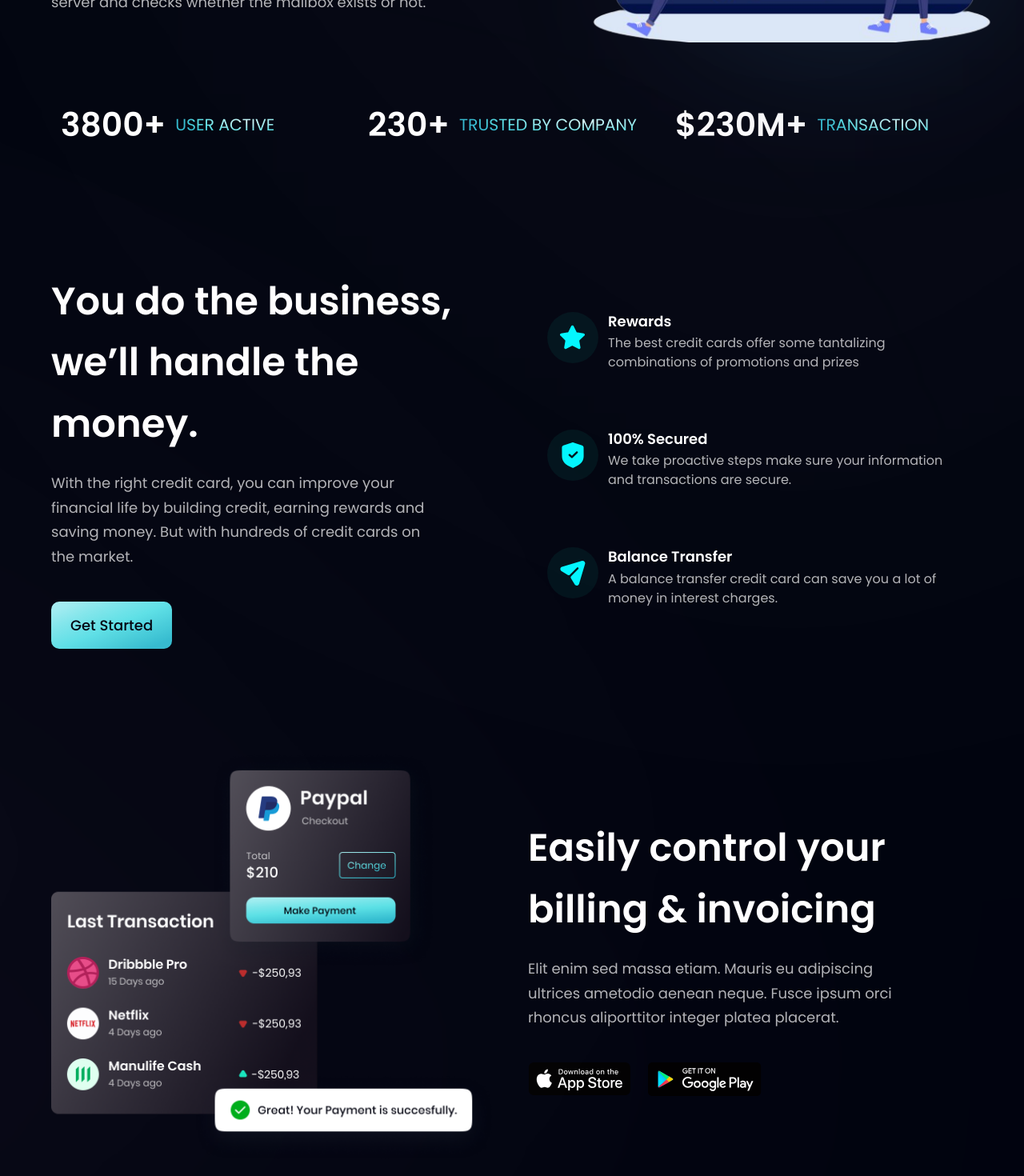
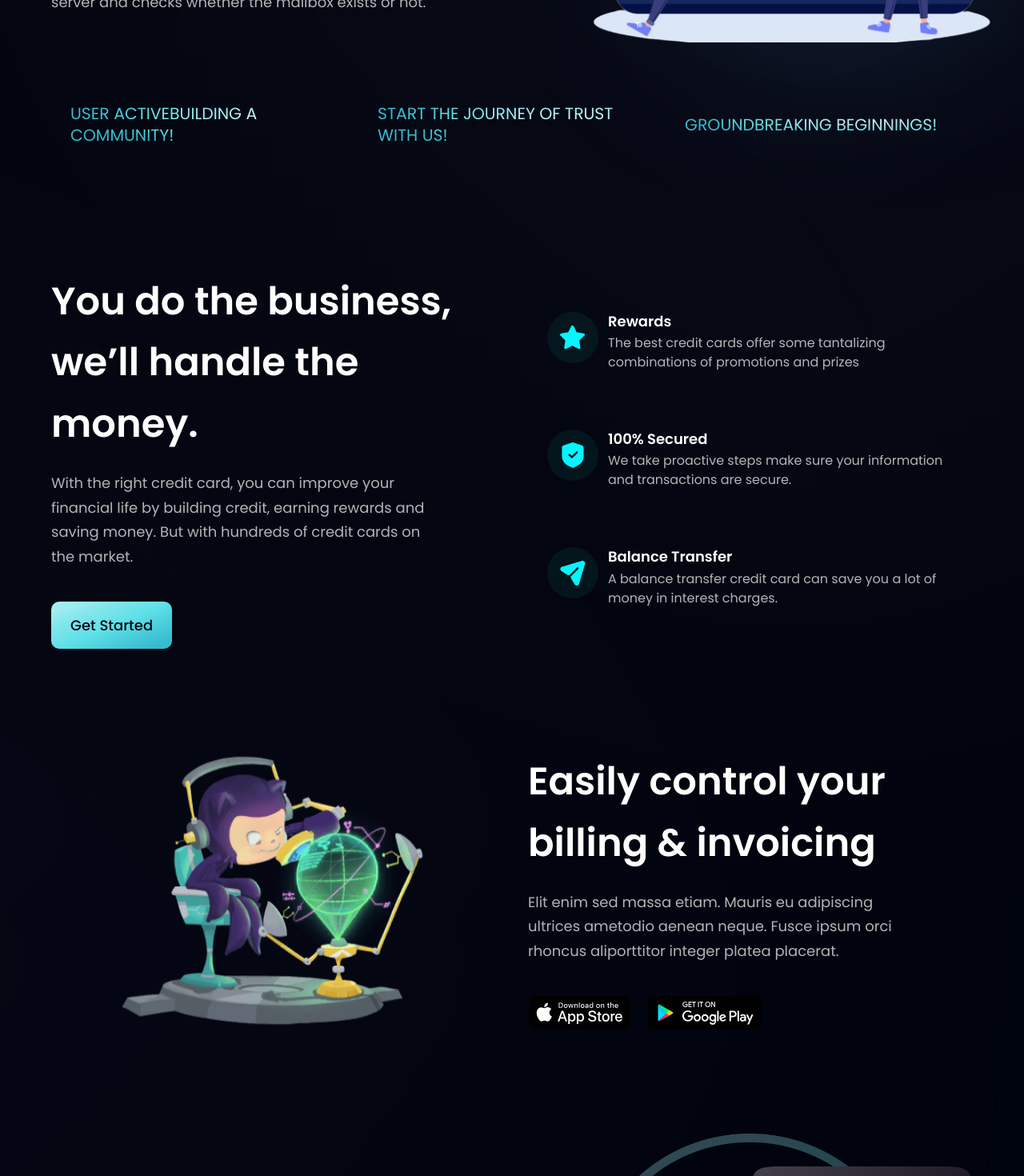
Before and after one commit to Ayaad72/Email-Verifier, a React (Vite) app: page / in a window 1280 px wide. Shown: the part 560-2030 px from the top of the page at 80% size. Built offline with nearby package versions, Linux system fonts and the light colour scheme.

Commit message:
melvin branch

```diff
--- a/src/components/Billing.jsx
+++ b/src/components/Billing.jsx
@@ -1,14 +1,15 @@
-import { apple, bill, google } from "../assets";
+import { apple, google } from "../assets";
 import styles, { layout } from "../style";
+import darkimg from "../../src/assets/dark.png";
 import "animate.css";
 
 const Billing = () => (
   <section id="product" className={layout.sectionReverse}>
     <div className={layout.sectionImgReverse}>
       <img
-        src={bill}
+        src={darkimg}
         alt="billing"
-        className="w-[100%] h-[100%] relative z-[5]"
+        className="w-[100%] h-[100%] relative z-[5] animate-floating"
       />
 
       {/* gradient start */}
--- a/src/components/GetStarted.jsx
+++ b/src/components/GetStarted.jsx
@@ -1,10 +1,9 @@
 import styles from "../style";
-import { arrowUp } from "../assets";
 import "animate.css";
 
 const GetStarted = () => (
   <div
-    className={`${styles.flexCenter} w-[140px] h-[140px] rounded-full bg-blue-gradient p-[2px] cursor-pointer group`}
+    className={`${styles.flexCenter} animate__animated animate__zoomInU hover:scale-105  w-[140px] h-[140px] rounded-full bg-blue-gradient p-[2px] cursor-pointer group`}
   >
     <div
       className={`${styles.flexCenter} flex-col bg-primary w-[100%] h-[100%] rounded-full`}
@@ -13,7 +12,7 @@ const GetStarted = () => (
         className={`${styles.flexStart} flex-row group-hover:text-hover-color transition-all`}
       >
         <p className="font-poppins font-medium text-[18px] leading-[23.4px]">
-          <span className="text-gradient">Verify</span>
+          <span className="p text-gradient transition-transform">Verify</span>
         </p>
       </div>
 
--- a/src/components/Hero.jsx
+++ b/src/components/Hero.jsx
@@ -74,7 +74,7 @@ const Hero = () => {
         <img
           src={mainpic}
           alt="billing"
-          className="w-[90%] h-[100%] relative z-[5]"
+          className="animate__animated animate__bounce w-[90%] h-[100%] relative z-[5]"
         />
 
         {/* gradient start */}
--- a/src/constants/index.js
+++ b/src/constants/index.js
@@ -88,18 +88,18 @@ export const feedback = [
 export const stats = [
   {
     id: "stats-1",
-    title: "User Active",
-    value: "3800+",
+    title: "User ActiveBuilding a Community!",
+    // value: "Happy users",
   },
   {
     id: "stats-2",
-    title: "Trusted by Company",
-    value: "230+",
+    title: "Start the journey of trust with us!",
+    // value: "230+",
   },
   {
     id: "stats-3",
-    title: "Transaction",
-    value: "$230M+",
+    title: "Groundbreaking Beginnings!",
+    // value: "$230M+",
   },
 ];
 
--- a/tailwind.config.cjs
+++ b/tailwind.config.cjs
@@ -13,6 +13,7 @@ module.exports = {
       fontFamily: {
         poppins: ["Poppins", "sans-serif"],
       },
+      scale: ["hover"], // Enable hover variant for scale utility
     },
     screens: {
       xs: "480px",
```
Also changed, not shown: src/assets/dark.png (added).
